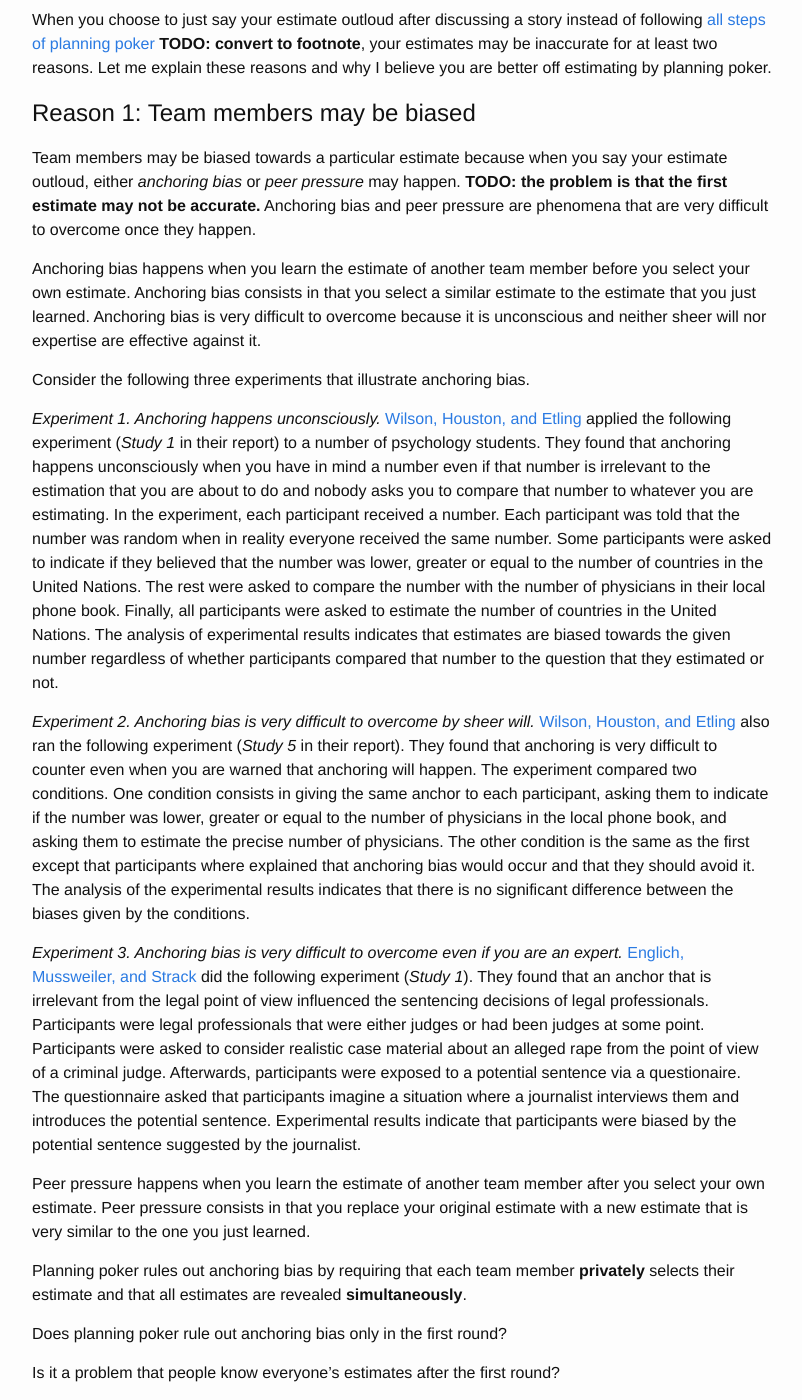
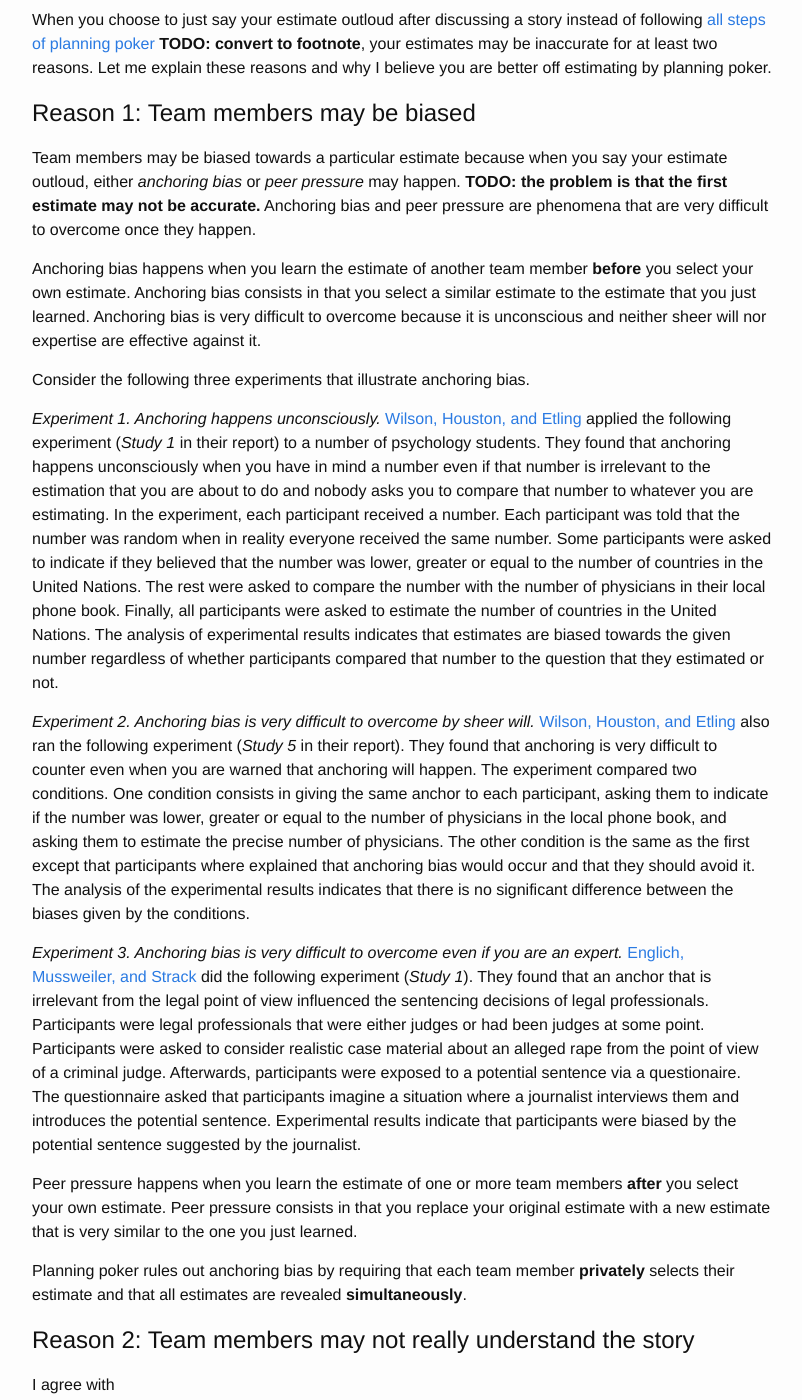
Before and after one commit to mrrusof/mrrusof.github.io, a Jekyll site: the page built from _posts/2016-09-09-planning-poker-is-not-a-game.markdown, in a window 1280 px wide and 1400 px high, scrolled down 303 px. Shown: the whole window, without its empty margins (238-1040 px from the left). Built offline with Jekyll 4.4.1, drawn with Linux system fonts in a browser that asks for light colours; comment, search, counter and statistics services are not loaded; some of the changed lines change nothing that is shown; some of the changed text lies outside the part shown.

Commit message:
WIP Write "Planning Poker Is Not a Game".

```diff
--- a/_posts/2016-09-09-planning-poker-is-not-a-game.markdown
+++ b/_posts/2016-09-09-planning-poker-is-not-a-game.markdown
@@ -71,7 +71,7 @@
 to overcome once they happen.
 
 Anchoring bias happens when you learn the estimate of another team
-member before you select your own estimate.
+member **before** you select your own estimate.
 Anchoring bias consists in that you select a similar estimate to the
 estimate that you just learned.
 <!--
@@ -286,6 +286,39 @@
 unanimous majority
 http://innovationfootprints.com/wp-content/uploads/2015/06/minority-v.-majority-asch1956.pdf
 
+Summary:
+- Disagreement betwen a single person and a group.
+- Disagreement on a simple and clear matter of **fact**.
+
+Conditions:
+- Each group consists of 7 to 9 participants.
+- All participants were male college students.
+- All but one of the group were instructed to respond on certain
+  trials with wrong and unanimous judgements.
+- The other participant was unaware of the arrangement
+  --the subject--.
+- "A minority of one against a wrong and unanimous majority."
+- The subject was nearly always seated before the last member of the majority.
+- Group was asked to match the length of a given line --the standard--
+  with one of three other lines.
+- One of the three comparison lines was equal to the standard, the
+  other two lengths differed from the standard.
+- The participants were asked to announce their judgements publicly in
+  the order in which they were seated.
+- A run of the experiment consisted of 18 comparisons.
+- The experiment was run for 123 subjects.
+- The subject heard the majority respond unanimously in 12 comparisons
+  with estimates that clearly contradicted his own observation.
+- The rest of the comparisons were answered correctly by the
+  confederates.
+- Under control conditions, accuracy  was of over 99 percent.
+- Under
+
+Conclusion:
+1. Each unanimous wrong majority produced a marked and significant
+   distortion in the reported estimates.
+2. The preponderance of estimates was independent of the majority.
+
 -->
 
 <!--
@@ -295,30 +328,28 @@
 Conclusion: Robots do not create peer pressure.
 -->
 
-
-
-Peer pressure happens when you learn the estimate of another team
-member after you select your own estimate.
+Peer pressure happens when you learn the estimate of one or more team
+members **after** you select your own estimate.
 Peer pressure consists in that you replace your original estimate with
 a new estimate that is very similar to the one you just learned.
-
 
 
 Planning poker rules out anchoring bias by requiring that each team
 member **privately** selects their estimate and that all estimates are
 revealed **simultaneously**.
 
+<!--
 Does planning poker rule out anchoring bias only in the first round?
 
 Is it a problem that people know everyone's estimates after the first
 round?
 
 Is confluence towards estimate of experienced members anchoring bias?
-
+-->
 
 # Reason 2: Team members may not really understand the story
 
-
+I agree with
 
 
 # Try this when you don't have planning poker cards
```
